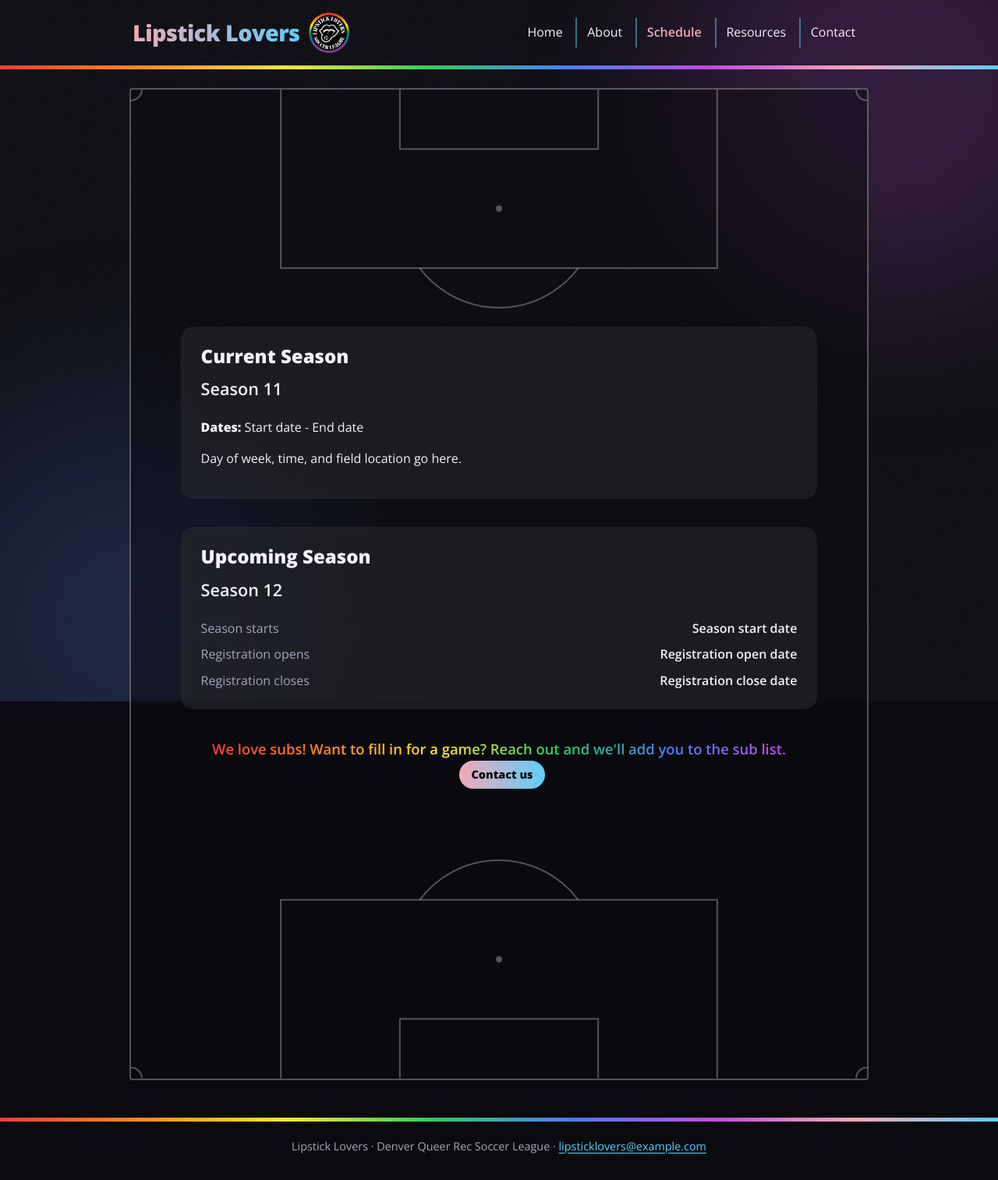
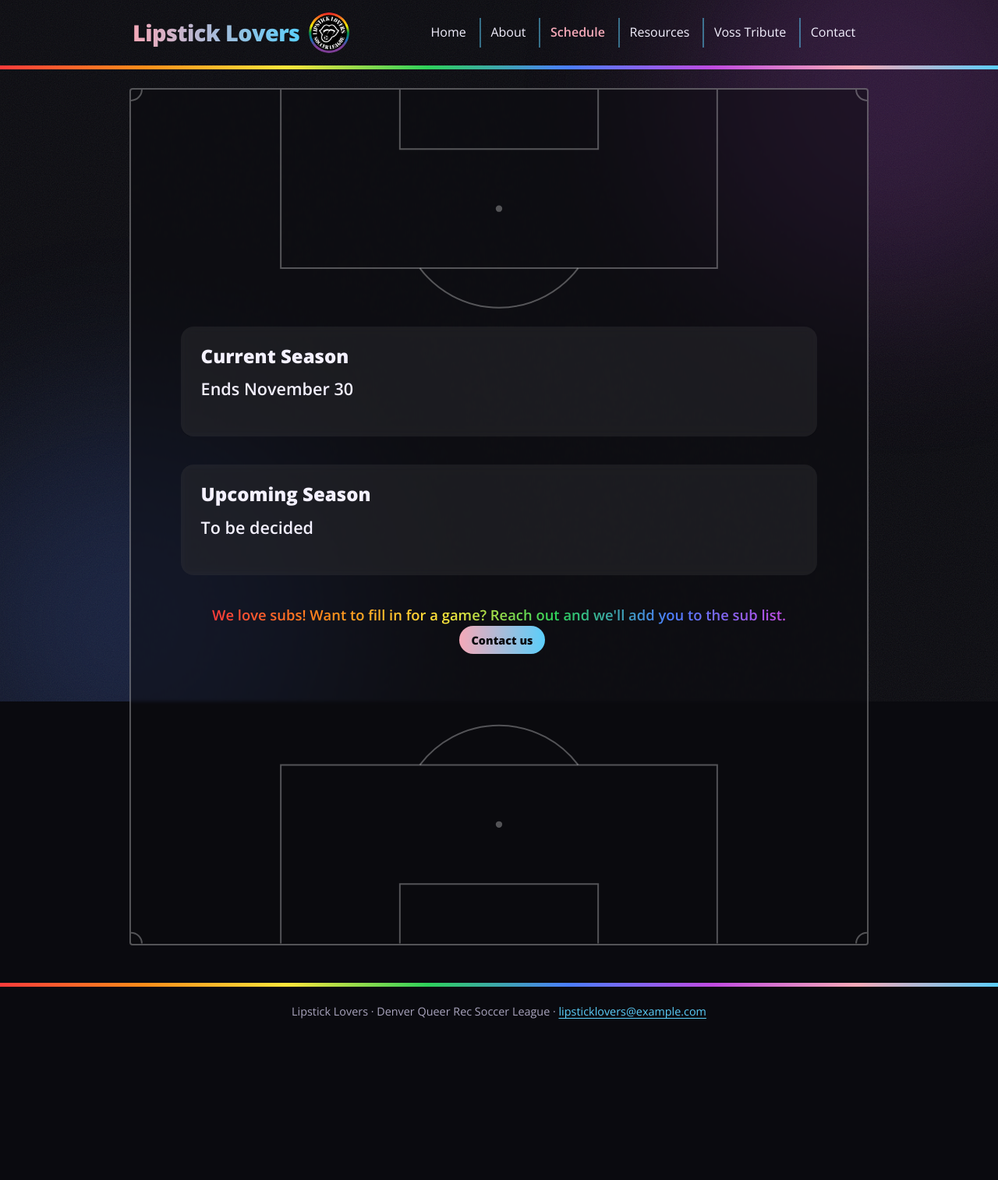
Before and after one commit to brirowe/Lipstick-Lovers, a Jekyll site: the page built from schedule.md, in a window 1280 px wide. Shown: the whole page at 78% size. Built offline with Jekyll 4.4.1, drawn with Linux system fonts in a browser that asks for light colours; after the commit the page ends 1341 px from its top, so only the background shows below that.

Commit message:
Update season and add voss page

```diff
--- a/_data/navigation.yml
+++ b/_data/navigation.yml
@@ -7,5 +7,7 @@
   url: /schedule/
 - title: Resources
   url: /resources/
+- title: Voss Tribute
+  url: /voss/
 - title: Contact
   url: /contact/
--- a/_data/season.yml
+++ b/_data/season.yml
@@ -1,14 +1,14 @@
 # Schedule page info. Update each season.
+# Leave anything as "" to hide it on the page.
 
 current:
-  name: "Season 11"
-  dates: "Start date - End date"
-  details: "Day of week, time, and field location go here."
+  dates: "Ends November 30"
+  details: ""   # e.g. day of week, time, and field location
 
 upcoming:
-  name: "Season 12"
-  start: "Season start date"
-  registration_opens: "Registration open date"
-  registration_closes: "Registration close date"
+  status: "To be decided"
+  start: ""
+  registration_opens: ""
+  registration_closes: ""
 
 subs_text: "We love subs! Want to fill in for a game? Reach out and we'll add you to the sub list."
--- a/_sass/_theme.scss
+++ b/_sass/_theme.scss
@@ -222,7 +222,8 @@ img { max-width: 100%; display: block; }
   font-size: clamp(2rem, 7vw, 3.6rem);
   font-weight: 800;
   letter-spacing: -0.02em;
-  line-height: 1.1;
+  line-height: 1.25;
+  padding-bottom: 0.15em;
   background: linear-gradient(90deg, $red, $orange, $yellow, $green, $blue, $purple);
   -webkit-background-clip: text;
   background-clip: text;
--- a/schedule.md
+++ b/schedule.md
@@ -15,19 +15,20 @@ art_hero: ""
 
 <section class="card card-wide c-orange">
   <h2>Current Season</h2>
-  <p class="big">{{ s.current.name }}</p>
-  <p><strong>Dates:</strong> {{ s.current.dates }}</p>
-  <p>{{ s.current.details }}</p>
+  <p class="big">{{ s.current.dates }}</p>
+  {% if s.current.details != "" %}<p>{{ s.current.details }}</p>{% endif %}
 </section>
 
 <section class="card card-wide c-blue">
   <h2>Upcoming Season</h2>
-  <p class="big">{{ s.upcoming.name }}</p>
+  {% if s.upcoming.status != "" %}<p class="big">{{ s.upcoming.status }}</p>{% endif %}
+  {% if s.upcoming.start != "" or s.upcoming.registration_opens != "" or s.upcoming.registration_closes != "" %}
   <dl class="dates">
-    <div><dt>Season starts</dt><dd>{{ s.upcoming.start }}</dd></div>
-    <div><dt>Registration opens</dt><dd>{{ s.upcoming.registration_opens }}</dd></div>
-    <div><dt>Registration closes</dt><dd>{{ s.upcoming.registration_closes }}</dd></div>
+    {% if s.upcoming.start != "" %}<div><dt>Season starts</dt><dd>{{ s.upcoming.start }}</dd></div>{% endif %}
+    {% if s.upcoming.registration_opens != "" %}<div><dt>Registration opens</dt><dd>{{ s.upcoming.registration_opens }}</dd></div>{% endif %}
+    {% if s.upcoming.registration_closes != "" %}<div><dt>Registration closes</dt><dd>{{ s.upcoming.registration_closes }}</dd></div>{% endif %}
   </dl>
+  {% endif %}
 </section>
 
 {% include art.html src=page.art_hero alt="Schedule art" class="art-wide" hint="art_hero in schedule.md" %}
```
Also changed, not shown: voss.md (added, +69 -0 lines).
